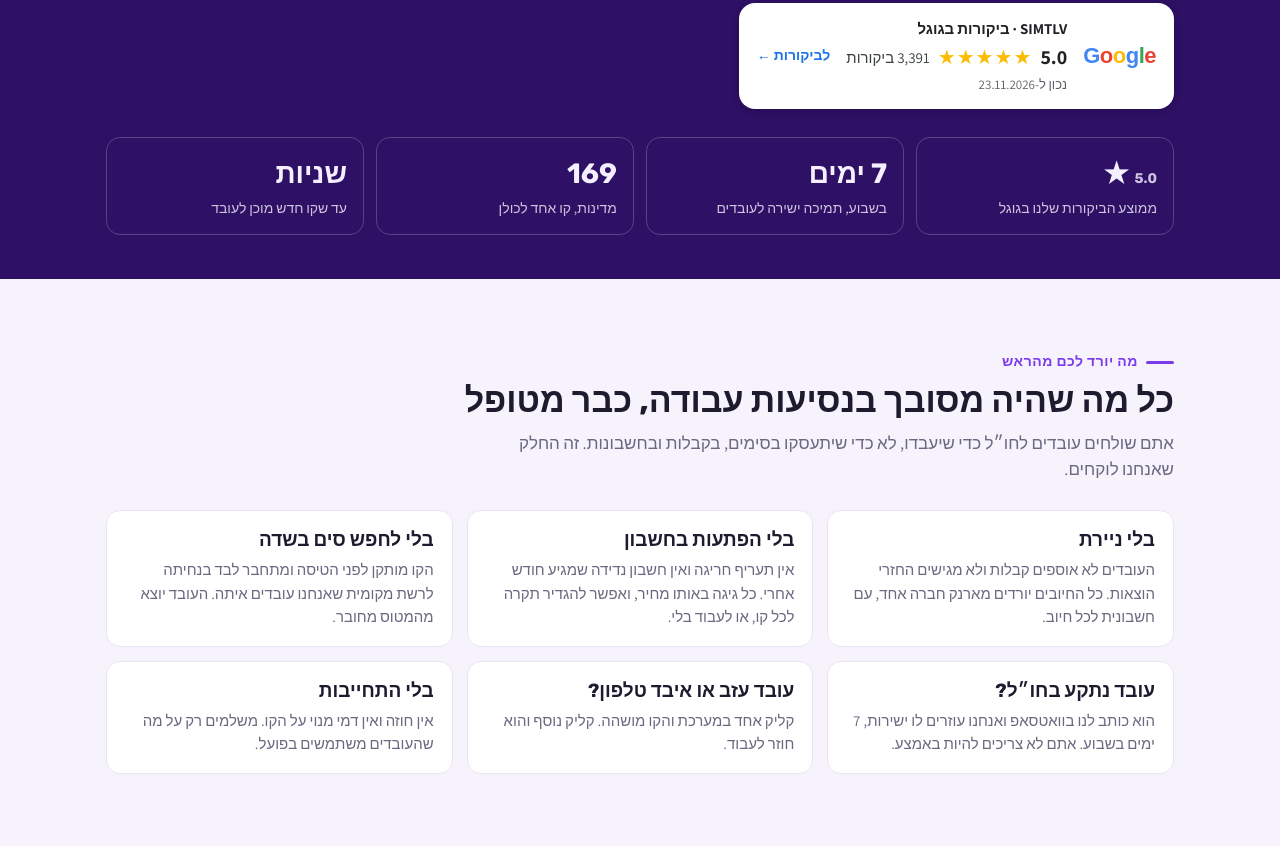
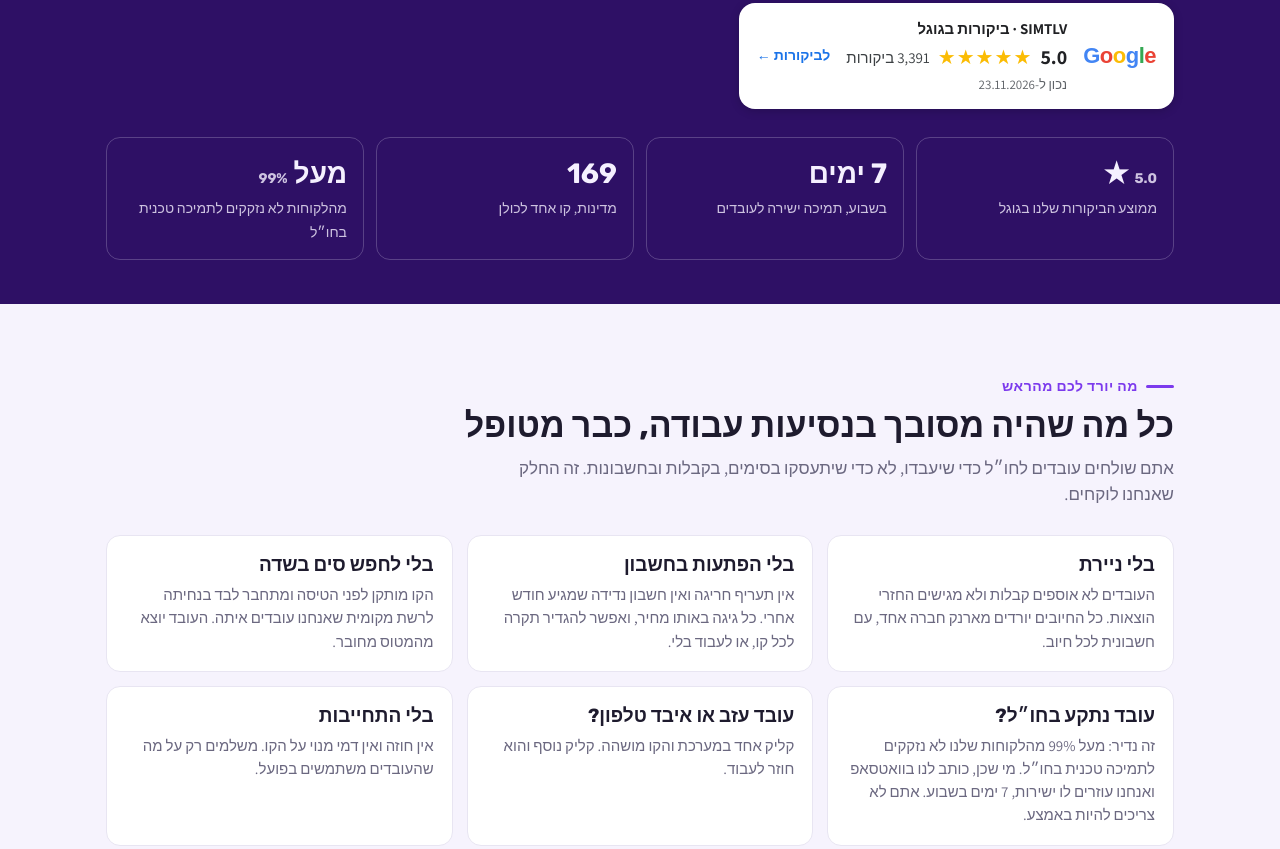
Before and after one commit to SirAngle/simtlv-business, a plain HTML site: page index.html in a window 1280 px wide. Shown: the part 487-1336 px from the top of the page. Drawn offline with Linux system fonts and the light colour scheme; no server answers.

Commit message:
Business site v2.3: direct line, support statistic
Co-Authored-By: Claude Fable 5.2 <noreply@anthropic.com>

```diff
--- a/index.html
+++ b/index.html
@@ -182,7 +182,7 @@ section.closing .tag2{color:var(--band-ink)}section.closing .tag2::before{backgr
 <div class="stat"><b><span class="num">5.0</span> ★</b><span>ממוצע הביקורות שלנו בגוגל</span></div>
 <div class="stat"><b>7 ימים</b><span>בשבוע, תמיכה ישירה לעובדים</span></div>
 <div class="stat"><b id="sCount"></b><span>מדינות, קו אחד לכולן</span></div>
-<div class="stat"><b>שניות</b><span>עד שקו חדש מוכן לעובד</span></div>
+<div class="stat"><b>מעל <span class="num">99%</span></b><span>מהלקוחות לא נזקקים לתמיכה טכנית בחו״ל</span></div>
 </div>
 </div></div>
 
@@ -192,7 +192,7 @@ section.closing .tag2{color:var(--band-ink)}section.closing .tag2::before{backgr
 <div class="card"><h3>בלי ניירת</h3><p>העובדים לא אוספים קבלות ולא מגישים החזרי הוצאות. כל החיובים יורדים מארנק חברה אחד, עם חשבונית לכל חיוב.</p></div>
 <div class="card"><h3>בלי הפתעות בחשבון</h3><p>אין תעריף חריגה ואין חשבון נדידה שמגיע חודש אחרי. כל גיגה באותו מחיר, ואפשר להגדיר תקרה לכל קו, או לעבוד בלי.</p></div>
 <div class="card"><h3>בלי לחפש סים בשדה</h3><p>הקו מותקן לפני הטיסה ומתחבר לבד בנחיתה לרשת מקומית שאנחנו עובדים איתה. העובד יוצא מהמטוס מחובר.</p></div>
-<div class="card"><h3>עובד נתקע בחו״ל?</h3><p>הוא כותב לנו בוואטסאפ ואנחנו עוזרים לו ישירות, 7 ימים בשבוע. אתם לא צריכים להיות באמצע.</p></div>
+<div class="card"><h3>עובד נתקע בחו״ל?</h3><p>זה נדיר: מעל <span class="num">99%</span> מהלקוחות שלנו לא נזקקים לתמיכה טכנית בחו״ל. מי שכן, כותב לנו בוואטסאפ ואנחנו עוזרים לו ישירות, 7 ימים בשבוע. אתם לא צריכים להיות באמצע.</p></div>
 <div class="card"><h3>עובד עזב או איבד טלפון?</h3><p>קליק אחד במערכת והקו מושהה. קליק נוסף והוא חוזר לעבוד.</p></div>
 <div class="card"><h3>בלי התחייבות</h3><p>אין חוזה ואין דמי מנוי על הקו. משלמים רק על מה שהעובדים משתמשים בפועל.</p></div>
 </div>
```
Also changed, not shown: 1 other file.
